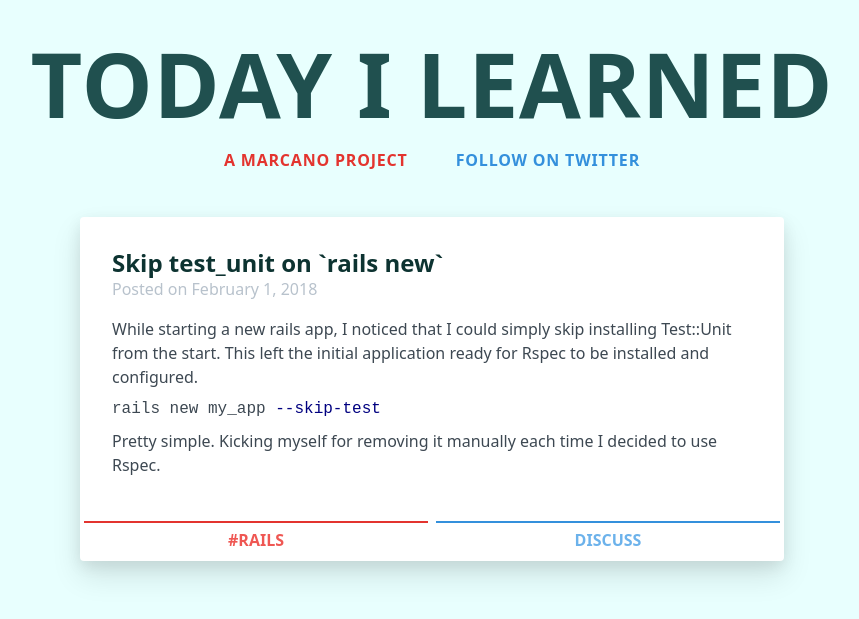
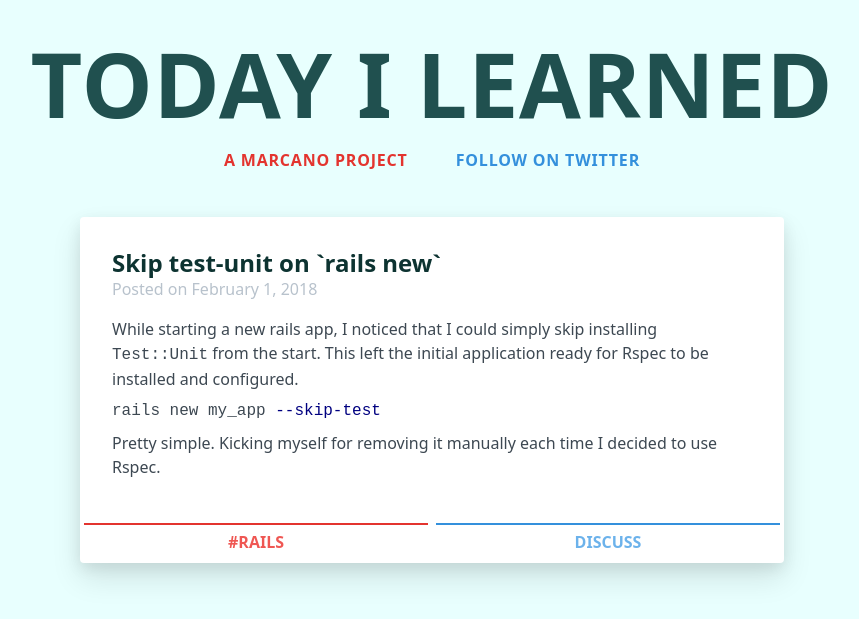
Before and after one commit to pbmarcano/til, a Jekyll site: the page built from _posts/2018-01-31-skip-test-unit-on-rails-new.markdown, in a window 1280 px wide. Shown: the top 619 px of the page, without its empty margins (208-1067 px from the left). Built offline with Jekyll 4.4.1, drawn with Linux system fonts in a browser that asks for light colours; some web fonts are replaced; comment, search, counter and statistics services are not loaded.

Commit message:
changed some formatting

````diff
--- a/_posts/2018-01-31-skip-test-unit-on-rails-new.markdown
+++ b/_posts/2018-01-31-skip-test-unit-on-rails-new.markdown
@@ -1,11 +1,11 @@
 ---
 layout: post
-title: "Skip test_unit on `rails new`"
+title: "Skip test-unit on `rails new`"
 date: "2018-01-31 23:34:59 -0500"
 categories: rails
 ---
 
-While starting a new rails app, I noticed that I could simply skip installing Test::Unit from the start. This left the initial application ready for Rspec to be installed and configured.
+While starting a new rails app, I noticed that I could simply skip installing `Test::Unit` from the start. This left the initial application ready for Rspec to be installed and configured.
 
 ```shell
 rails new my_app --skip-test
````
